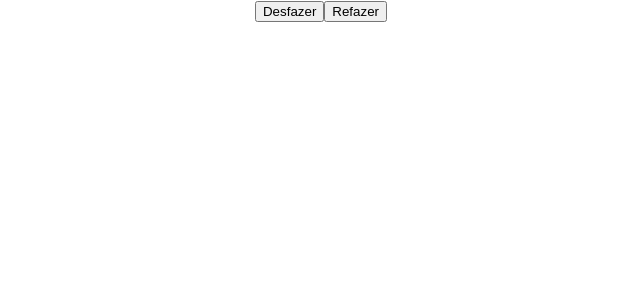
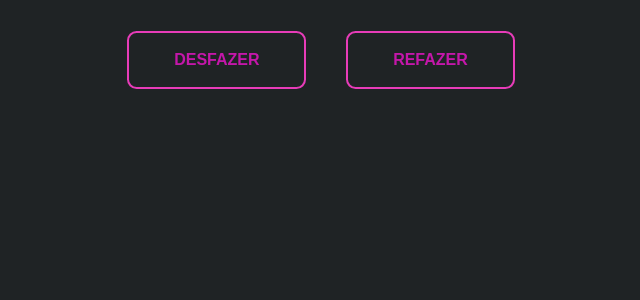
Before and after one commit to luna-alves-dev/RedPoints, a React (Create React App) app: page / in a window 1280 px wide. Shown: the top 300 px of the page, without its empty margins (319-959 px from the left). Built offline with nearby package versions, Linux system fonts and the light colour scheme.

Commit message:
Ajustes de css.

```diff
--- a/src/App.css
+++ b/src/App.css
@@ -9,7 +9,7 @@
 }
 
 #page{
-  background: f6f6f6;
+  background:  #1f2325;
   display: block; /* A div por padrão é display block mas vou colocar aqui para compor o código de css desta div.*/
   height: 100%;
   width: 100%;
@@ -21,14 +21,54 @@
 
 .dot {
 display: block;
-height: 10px;
-width: 10px;
-background: red;
+height: 15px;
+width: 15px;
+background: rgb(249, 9, 213);
 border-radius:50% ;
 
 position: absolute;
 top: 100px;
 left: 100px;
 }
+
 /* Posiciono manualmente na tela o ponto.
 Aqui manipulando o elemento top e left já consigo mover ele para diferentes pontos na tela.*/
+
+.divbtn {
+  display: inline-flex;
+ justify-content: center;
+  height: 15%;
+  width: 15%;
+}
+.btn {
+  box-sizing: border-box;
+  -webkit-appearance: none;
+     -moz-appearance: none;
+          appearance: none;
+  background-color: transparent;
+  border: 2px solid #e73cb9;
+  border-radius: 0.6em;
+  color: #c417aa;
+  cursor: pointer;
+  display: -webkit-box;
+  display: -webkit-flex;
+  display: -ms-flexbox;
+  display: flex;
+  -webkit-align-self: center;
+      -ms-flex-item-align: center;
+          align-self: center;
+  font-size: 1rem;
+  font-weight: 400;
+  line-height: 1;
+  margin: 20px;
+  padding: 1.2em 2.8em;
+  text-decoration: none;
+  text-align: center;
+  text-transform: uppercase;
+  font-family: 'Montserrat', sans-serif;
+  font-weight: 700;
+}
+.btn:hover, .btn:focus {
+  color: rgb(200, 195, 195);
+  outline: 0;
+}
--- a/src/App.jsx
+++ b/src/App.jsx
@@ -3,7 +3,7 @@ import './App.css';
 
 function App() {
 const [list, setList] = useState([]);
-const [undid, setUndid] = useState([]); // aqui vou armazenar a nova lista que sera com a aqueles que foram desfeitos
+const [undid, setUndid] = useState([]);
 
 const handleClick = (event) => {
 
@@ -23,7 +23,6 @@ const handleUndu= (event) => {
     return;
   }
 
-// para eu ter um histórico dos dots para serem recuperados.
   const lastItem= list[list.length-1];
 
   setUndid((prev) => [...prev, lastItem]);
@@ -33,7 +32,7 @@ const handleUndu= (event) => {
     return newArr;
   })
 };
-// inseri um if aqui para a aplicação não crachar quando não houver mais dots para serem removidos.
+
 const handleRedo = (event) => {
   event.stopPropagation();
   console.log('redo');
@@ -52,8 +51,10 @@ setList((prev) => [...prev, recoveredDot]);
 
   return (
   <div id='page' onClick={handleClick}>
-    <button onClick={handleUndu}>Desfazer</button>
-    <button onClick={handleRedo}>Refazer</button>
+    <div className='divbtn'>
+    <button className='btn' onClick={handleUndu}>Desfazer</button>
+    <button className='btn' onClick={handleRedo}>Refazer</button>
+    </div>
   {list.map((item) => (
   <span
   key={item.clientX}
```
